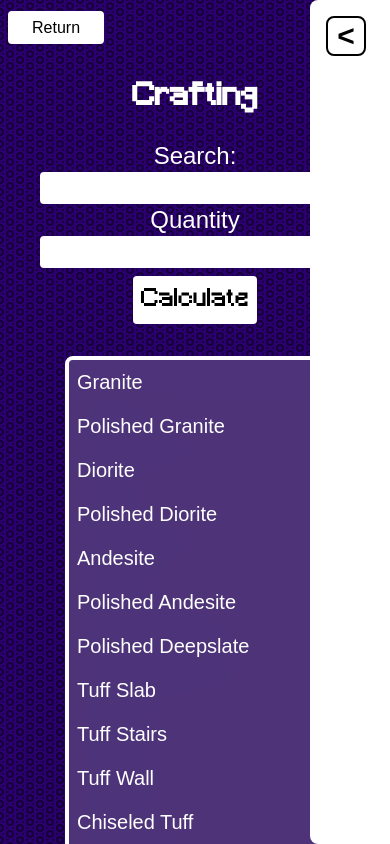
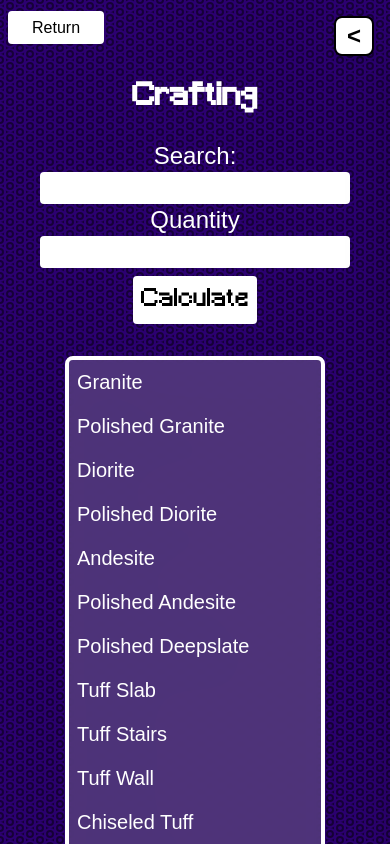
Before and after one commit to mfsouza95/minecraft-tools, a Next.js app: page /crafting in a window 390 px wide. Shown: the top 844 px of the page. Built offline with nearby package versions, Linux system fonts and the light colour scheme.

Commit message:
add responsiveness to the sidebar

```diff
--- a/app/crafting/components/Sidebar.tsx
+++ b/app/crafting/components/Sidebar.tsx
@@ -48,16 +48,22 @@ export default function Sidebar({ historyEntries, onSelectEntry, onClearHistory,
 
     return(
         <div>
-            <aside className= {`fixed right-0 top-0 z-20 rounded-l-lg flex flex-col bg-white text-black transition-all duration-300 ease-in-out ${sidebarState ? 'w-20' : 'w-92'} h-screen p-4`}>
-                <div className='grid grid-cols-6 pb-4'>
-                    <input type="button" value={backButton} className='absolute size-10 text-3xl font-bold border-2 rounded-lg cursor-pointer transition-all hover:scale-105 hover:shadow-md hover:shadow-black/20 hover:bg-gray-200'
+            <button
+                onClick={toggleSidebar}
+                className='fixed top-4 right-4 z-30 size-10 text-2xl font-bold border-2 rounded-lg bg-white text-black shadow-md flex items-center justify-center transition-all hover:scale-110 cursor-pointer hover:bg-gray-200'
+            >
+                {backButton}
+            </button>
+            <aside className= {`fixed right-0 top-0 z-20 rounded-l-lg flex flex-col bg-white text-black shadow-2xl transition-transform duration-300 ease-in-out ${sidebarState ? 'translate-x-full' : 'translate-x-0'} h-screen p-6 w-full md:w-96 flex flex-col`}>
+                <div className='flex items-center justify-between pb-4 mt-12 md:mt-0'>
+                    {/* <input type="button" value={backButton} className='absolute size-10 text-3xl font-bold border-2 rounded-lg cursor-pointer transition-all hover:scale-105 hover:shadow-md hover:shadow-black/20 hover:bg-gray-200'
                         onClick={toggleSidebar}
-                    />
-                    <h1 className={`text-center font-bold text-3xl pb-4 col-span-4 col-start-2 ${sidebarState? 'invisible' : 'visible' }`}>History:</h1>
+                    /> */}
+                    <h1 className={`text-3xl font-bold`}>History:</h1>
                 </div>
                 <ul>
                     {historyEntries.map((item, index) => (
-                        <li className= {`relative cursor-pointer p-3 border-b border-gray-300 transition-all hover:scale-105 hover:shadow-md hover:shadow-black/20 hover:bg-gray-50 ${sidebarState? 'invisible' : 'visible' }`} key={index} onClick={() => onSelectEntry(item)}>
+                        <li className= {`relative cursor-pointer p-3 border-b border-gray-300 transition-all hover:scale-105 hover:shadow-md hover:shadow-black/20 hover:bg-gray-50`} key={index} onClick={() => onSelectEntry(item)}>
                             <p className='font-bold'>{item.selectedItem}: {item.quantity}</p>
                             {Object.entries(item.rawMaterials).map(([name, data]) => (
                                 <p key={name} className='pl-4'>{name}: {data.quantity}</p>
@@ -71,7 +77,7 @@ export default function Sidebar({ historyEntries, onSelectEntry, onClearHistory,
                         </li>
                     ))}
                 </ul>
-                <div className={`mt-auto grid grid-cols-2 gap-2 h-12 ${sidebarState? 'invisible' : 'visible' }`}>
+                <div className={`mt-auto grid grid-cols-2 gap-2 h-12`}>
                     <input type="button" value="Clear History" className='border-2 border-black cursor-pointer rounded-lg transition-all hover:scale-105 hover:shadow-md hover:shadow-black/20 hover:bg-gray-200'
                     onClick={onClearHistory}
                     />
```
